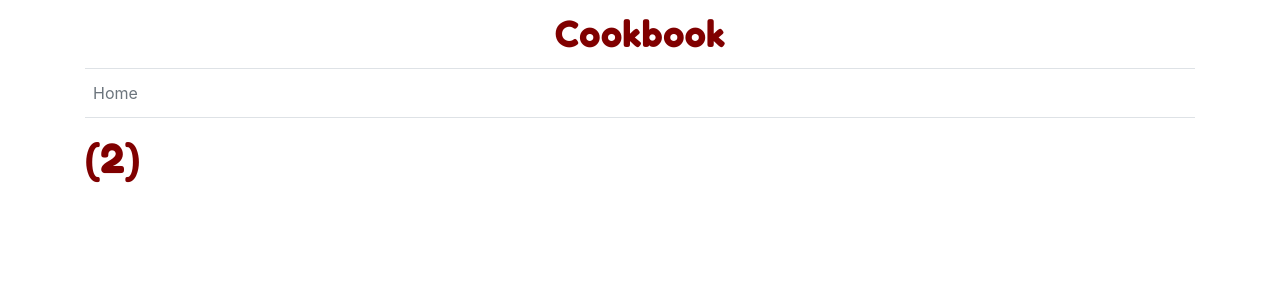
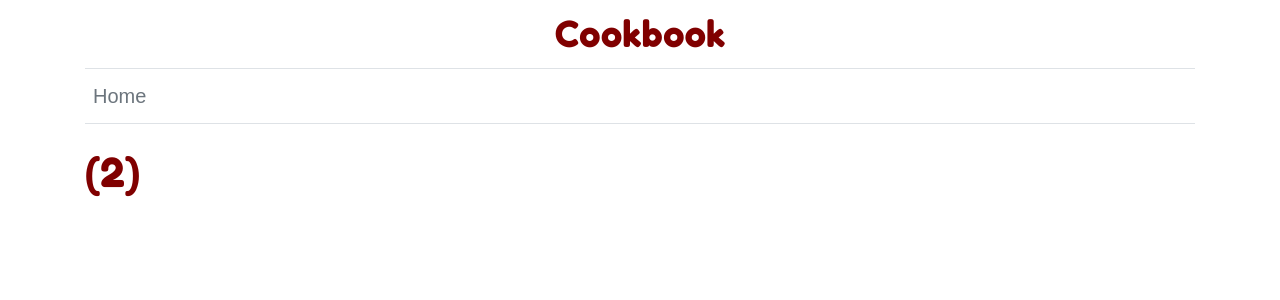
Before and after one commit to ensley/cookbook, a Jekyll site: the page built from index.html, in a window 1280 px wide. Shown: the top 300 px of the page. Built offline with Jekyll 4.4.1, drawn with Linux system fonts in a browser that asks for light colours; nearby versions of some CDN libraries; some web fonts are replaced.

```diff
--- a/_includes/navigation.html
+++ b/_includes/navigation.html
@@ -8,10 +8,10 @@
 	</header>
 	<div class="nav-scroller py-1 border-bottom border-top mb-3">
 		<nav class="nav d-flex justify-content-between">
-			<a href="/" class="p-2 text-muted">Home</a>
+			<a href="/" class="p-2 text-muted recipe-secondary" style="font-size: 1.25rem;">Home</a>
 			{% assign categories = site.recipes | map: 'categories' | join: ',' | split: ',' | group_by: category %}
 			{% for category in categories %}
-				<a href="{{ category.name }}" class="p-2 text-muted">{{ category.name | capitalize}}</a>
+				<a href="{{ category.name }}" class="p-2 text-muted recipe-secondary" style="font-size: 1.25rem;">{{ category.name | capitalize}}</a>
 			{% endfor %}
 		</nav>
 	</div>
--- a/_layouts/category.html
+++ b/_layouts/category.html
@@ -6,7 +6,7 @@ layout: default
 	{% for recipe in site.recipes %}
 		{% assign name_parts = page.name | split: '.' %}
 		{% if recipe.categories contains name_parts[0] %}
-			<h3><a href="{{ recipe.url }}">{{ recipe.title }}</a></h3>
+			<h3 class="recipe-title"><a href="{{ recipe.url }}">{{ recipe.title }}</a></h3>
 		{% endif %}
 	{% endfor %}
 </div>
--- a/_layouts/index.html
+++ b/_layouts/index.html
@@ -4,7 +4,7 @@ layout: default
 {% assign categories = site.recipes | map: 'categories' | join: ',' | split: ',' | group_by: category %}
 <div class="container">
 	{% for category in categories %}
-	<h1 class="recipe-title">{{ category.name | capitalize }} ({{ category.size }})</h1>
+	<h1 class="recipe-title mt-4">{{ category.name | capitalize }} ({{ category.size }})</h1>
 	{% for recipe in site.recipes %}
 		{% if recipe.categories contains category.name %}
 			<h3><a href="{{ recipe.url }}">{{ recipe.title }}</a></h3>
--- a/_layouts/recipe.html
+++ b/_layouts/recipe.html
@@ -37,7 +37,7 @@ layout: default
 				<ol class="recipe-instructions">
 					{% for instruction in page.instructions %}
 						<li class="recipe-primary instruction">
-							{{ instruction | markdownify }}
+							{{ instruction | markdownify | remove: '<p>' | remove: '</p>' }}
 						</li>
 					{% endfor %}
 				</ol>
```
